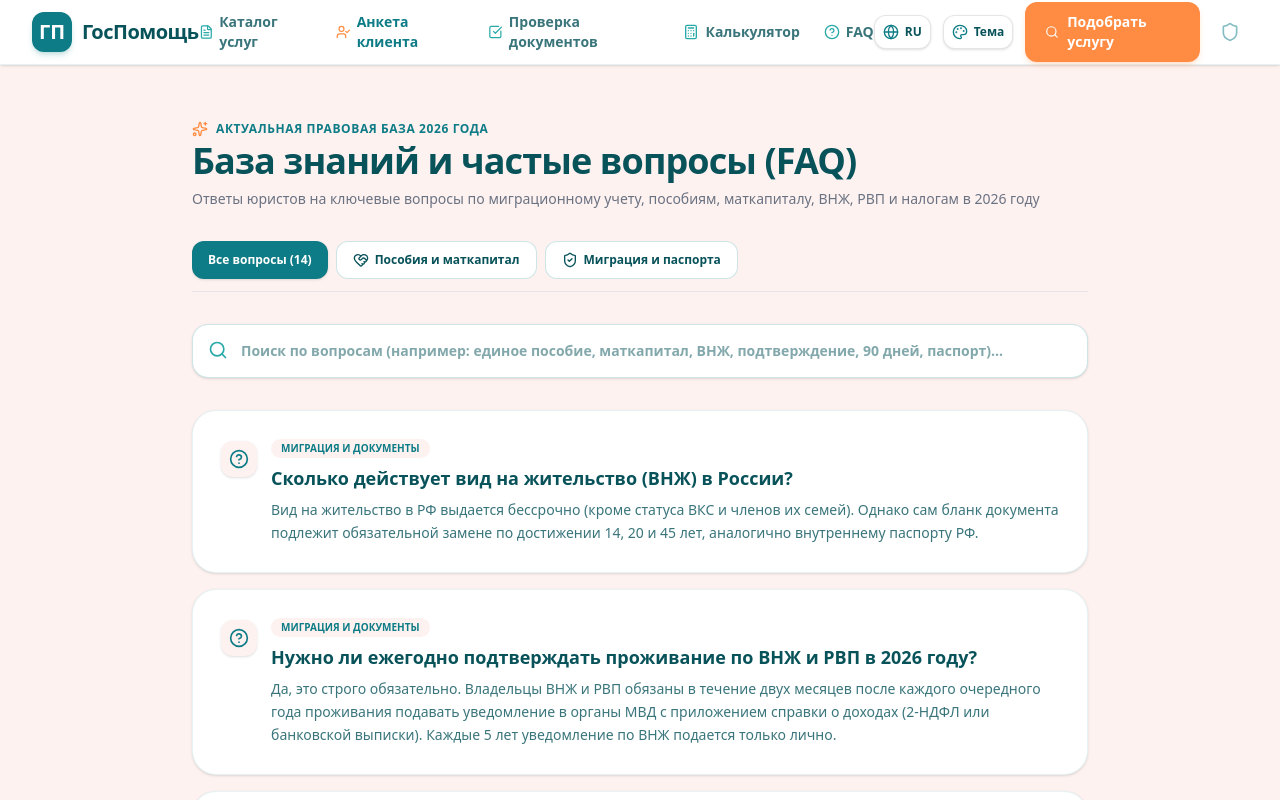
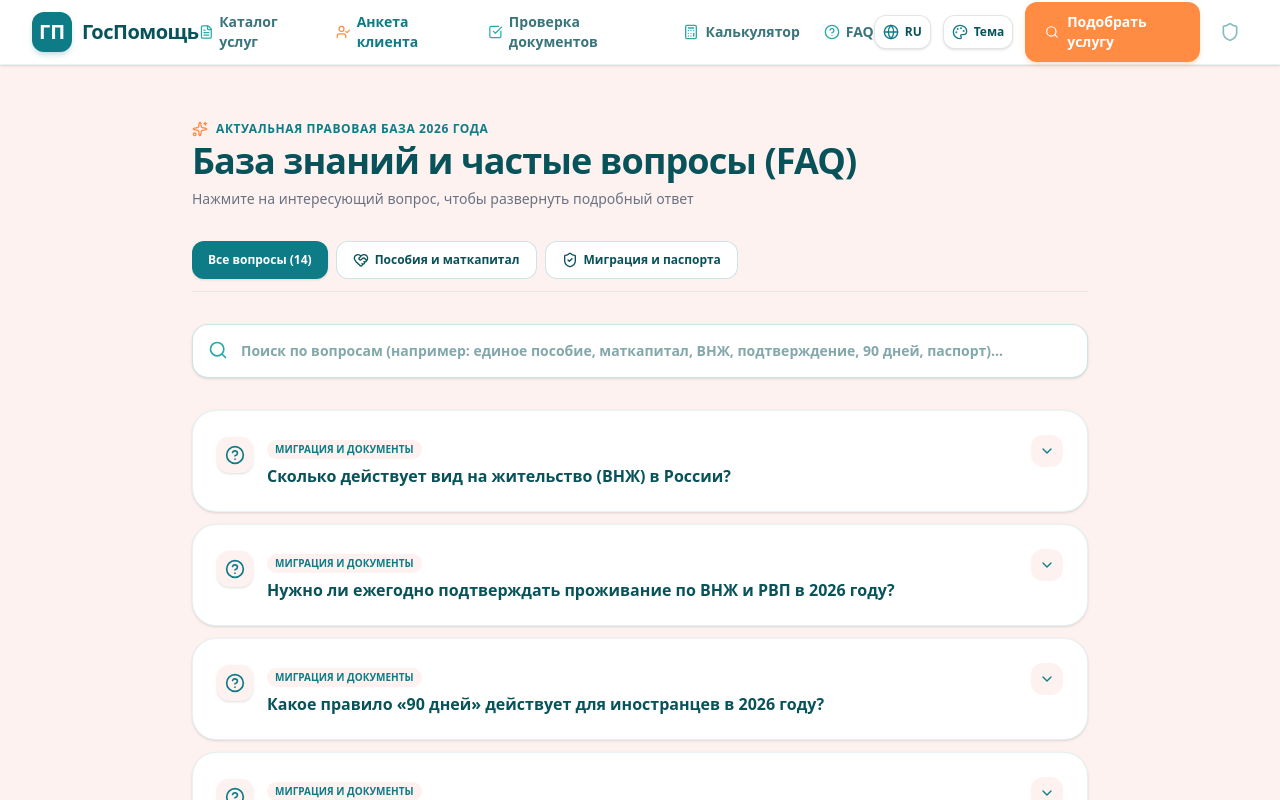
Before and after one commit to Hafiz0ff/gospomosh, a Next.js app: page /faq in a window 1280 px wide. Shown: the top 800 px of the page. Built offline with nearby package versions, Linux system fonts and the light colour scheme.

Commit message:
feat: make FAQ answers collapsible in accordion with click-to-expand animation

```diff
--- a/app/faq/page.tsx
+++ b/app/faq/page.tsx
@@ -3,12 +3,19 @@
 import React, { useState } from "react";
 import { MOCK_FAQ } from "@/lib/mockData";
 import { useLanguage } from "@/lib/languageContext";
-import { HelpCircle, Search, Sparkles, HeartHandshake, ShieldCheck } from "lucide-react";
+import { HelpCircle, Search, Sparkles, HeartHandshake, ShieldCheck, ChevronDown } from "lucide-react";
 
 export default function FAQPage() {
   const { language } = useLanguage();
   const [search, setSearch] = useState("");
   const [activeFilter, setActiveFilter] = useState<"all" | "migration" | "benefits">("all");
+  const [openIds, setOpenIds] = useState<string[]>([]);
+
+  const toggleAccordion = (id: string) => {
+    setOpenIds((prev) =>
+      prev.includes(id) ? prev.filter((item) => item !== id) : [...prev, id]
+    );
+  };
 
   const getFaqQuestion = (id: string, originalQ: string) => {
     if (language === "tg") {
@@ -70,7 +77,7 @@ export default function FAQPage() {
         case "faq-7":
           return "ИНН аз ҷониби мақомоти андоз (ФНС) дар асоси аризаи шаҳрванди хориҷӣ дар давоми 1–3 рӯз бо доштани қайди муҳоҷиратӣ ва тарҷумаи нотариалии шиноснома дода мешавад. СНИЛС дар Фонди иҷтимоии Русия (СФР) ё аз ҷониби корфармо ҳангоми ба кори расмӣ даромадан тартиб дода мешавад.";
         case "faq-8":
-          return "Шахсони зерин ҳуқуқи гирифтани шаҳрвандӣ бо тартиби имтиёзнокро доранд: шахсоне, ки бо шаҳрванди РФ ақди никоҳ дошта, фарзанди муштарак доранд; шахсоне, ки падару модар ё фарзандони болиғи шаҳрванди РФ доранд; хатмкунандагони донишгоҳҳои аккредитатсияшудаи Русия бо дипломи аъло; иштирокчиёни Барномаи давлатии кӯчонидани ҳамватанон.";
+          return "Шахсоне зерин ҳуқуқи гирифтани шаҳрвандӣ бо тартиби имтиёзнокро доранд: шахсоне, ки бо шаҳрванди РФ ақди никоҳ дошта, фарзанди муштарак доранд; шахсоне, ки падару модар ё фарзандони болиғи шаҳрванди РФ доранд; хатмкунандагони донишгоҳҳои аккредитатсияшудаи Русия бо дипломи аъло; иштирокчиёни Барномаи давлатии кӯчонидани ҳамватанон.";
 
         // Пособия и социальные выплаты
         case "faq-9":
@@ -116,8 +123,8 @@ export default function FAQPage() {
         </h1>
         <p className="text-gray-500 text-xs sm:text-sm">
           {language === "tg"
-            ? "Ҷавобҳои мутахассисон ба саволҳои асосӣ оид ба муҳоҷират, кӯмакпулиҳо, сармояи модарӣ, ВНЖ, РВП ва андозҳо дар соли 2026"
-            : "Ответы юристов на ключевые вопросы по миграционному учету, пособиям, маткапиталу, ВНЖ, РВП и налогам в 2026 году"}
+            ? "Барои хондани ҷавоб ба саволи лозима клик намоед"
+            : "Нажмите на интересующий вопрос, чтобы развернуть подробный ответ"}
         </p>
       </div>
 
@@ -167,39 +174,61 @@ export default function FAQPage() {
         />
       </div>
 
-      {/* FAQ Items List */}
-      <div className="space-y-4">
+      {/* Accordion List */}
+      <div className="space-y-3">
         {filteredFaq.map((faq) => {
           const isBenefit = isBenefitFaq(faq.id);
+          const isOpen = openIds.includes(faq.id);
+
           return (
             <div
               key={faq.id}
-              className="bg-white p-6 sm:p-7 rounded-3xl border border-[#0E7C86]/10 shadow-sm space-y-3 hover:border-[#2AA9A9]/40 transition"
+              className={`bg-white rounded-2xl sm:rounded-3xl border transition-all duration-200 shadow-sm overflow-hidden ${
+                isOpen ? "border-[#0E7C86]/40 shadow-md ring-1 ring-[#0E7C86]/10" : "border-[#0E7C86]/10 hover:border-[#2AA9A9]/40"
+              }`}
             >
-              <div className="flex items-start space-x-3.5">
-                <div className={`w-9 h-9 rounded-xl flex items-center justify-center flex-shrink-0 mt-0.5 shadow-sm ${
-                  isBenefit ? "bg-amber-50 text-[#FF8C42]" : "bg-[#FDF2F0] text-[#0E7C86]"
-                }`}>
-                  {isBenefit ? <HeartHandshake className="w-5 h-5" /> : <HelpCircle className="w-5 h-5" />}
-                </div>
-                <div className="space-y-2 flex-1">
-                  <div className="flex justify-between items-center">
-                    <span className={`text-[10px] font-extrabold uppercase px-2.5 py-0.5 rounded-full ${
+              {/* Question Header (Clickable) */}
+              <button
+                onClick={() => toggleAccordion(faq.id)}
+                className="w-full text-left p-5 sm:p-6 flex items-start justify-between gap-4 transition group"
+                aria-expanded={isOpen}
+              >
+                <div className="flex items-start space-x-3.5">
+                  <div className={`w-8 h-8 sm:w-9 sm:h-9 rounded-xl flex items-center justify-center flex-shrink-0 mt-0.5 shadow-sm transition ${
+                    isBenefit
+                      ? "bg-amber-50 text-[#FF8C42] group-hover:bg-[#FF8C42] group-hover:text-white"
+                      : "bg-[#FDF2F0] text-[#0E7C86] group-hover:bg-[#0E7C86] group-hover:text-white"
+                  }`}>
+                    {isBenefit ? <HeartHandshake className="w-4 h-4 sm:w-5 sm:h-5" /> : <HelpCircle className="w-4 h-4 sm:w-5 sm:h-5" />}
+                  </div>
+
+                  <div className="space-y-1.5">
+                    <span className={`text-[10px] font-extrabold uppercase px-2 py-0.5 rounded-full inline-block ${
                       isBenefit ? "bg-amber-100 text-amber-900" : "bg-[#FDF2F0] text-[#0E7C86]"
                     }`}>
                       {isBenefit
                         ? (language === "tg" ? "Кӯмакпулӣ ва пардохтҳо" : "Пособия и выплаты")
                         : (language === "tg" ? "Муҳоҷират ва ҳуҷҷатҳо" : "Миграция и документы")}
                     </span>
+                    <h3 className="font-extrabold text-sm sm:text-base text-[#08525a] group-hover:text-[#FF8C42] transition leading-snug">
+                      {getFaqQuestion(faq.id, faq.question)}
+                    </h3>
                   </div>
-                  <h3 className="font-extrabold text-base sm:text-lg text-[#08525a] leading-snug">
-                    {getFaqQuestion(faq.id, faq.question)}
-                  </h3>
-                  <p className="text-xs sm:text-sm text-[#08525a]/80 leading-relaxed font-medium">
-                    {getFaqAnswer(faq.id, faq.answer)}
-                  </p>
                 </div>
-              </div>
+
+                <div className={`p-2 rounded-xl bg-[#FDF2F0] text-[#0E7C86] transition-transform duration-200 flex-shrink-0 ${
+                  isOpen ? "rotate-180 bg-[#0E7C86] text-white" : ""
+                }`}>
+                  <ChevronDown className="w-4 h-4" />
+                </div>
+              </button>
+
+              {/* Collapsible Answer */}
+              {isOpen && (
+                <div className="px-5 sm:px-6 pb-6 pt-2 text-xs sm:text-sm text-[#08525a]/85 leading-relaxed font-medium border-t border-[#0E7C86]/5 bg-[#FDF2F0]/20 animate-in fade-in duration-200">
+                  <p>{getFaqAnswer(faq.id, faq.answer)}</p>
+                </div>
+              )}
             </div>
           );
         })}
```
